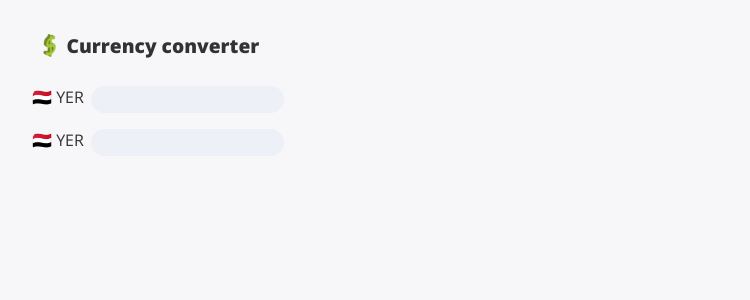
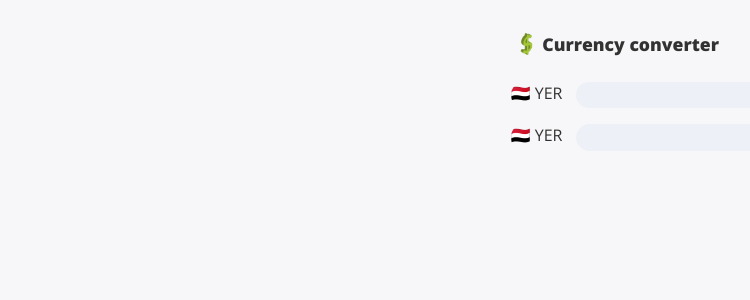
Before and after one commit to scc416/currency-converter, a React (Create React App) app: page / in a window 1280 px wide. Shown: the top 300 px of the page, without its empty margins (0-750 px from the left). Built offline with nearby package versions, Linux system fonts and the light colour scheme; no server answers.

Commit message:
modify style

```diff
--- a/src/App.css
+++ b/src/App.css
@@ -1,6 +1,10 @@
 html {
   margin: 0;
   padding: 0;
+  display: flex;
+  align-items: center;
+  justify-content: center;
+
 }
 
 body {
@@ -10,6 +14,7 @@ body {
   width: 100vw;
   display: flex;
   flex-direction: column;
+  align-items: center;
   background-color: #f7f7f9;
 }
 
--- a/src/Components/Currency/Currency.css
+++ b/src/Components/Currency/Currency.css
@@ -14,9 +14,10 @@
 input {
   height: 2em;
   border: none;
-  margin-left: 0.5em;
+  margin-left: 1em;
   border-radius: 50px;
   padding: 0 0.7em;
   background-color: #edf0f6;
   outline: none;
+  text-align: right;
 }
--- a/src/Components/Title/Title.css
+++ b/src/Components/Title/Title.css
@@ -1,7 +1,7 @@
 .Title {
   display: flex;
   align-items: center;
-  font-size: 1.2em;
+  font-size: 1.1em;
   font-weight: 900;
   padding-bottom: 1em;
 }
```
